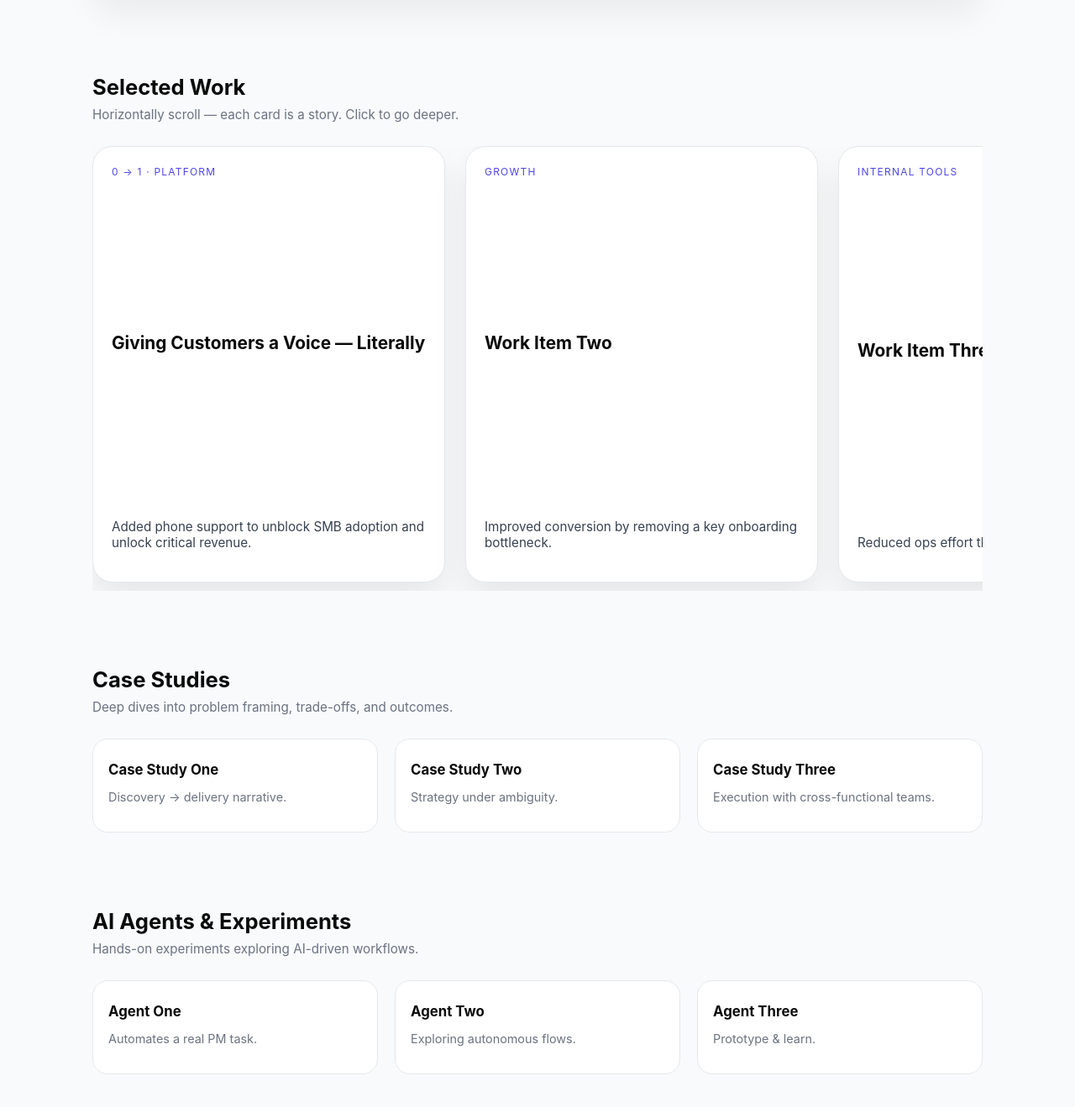
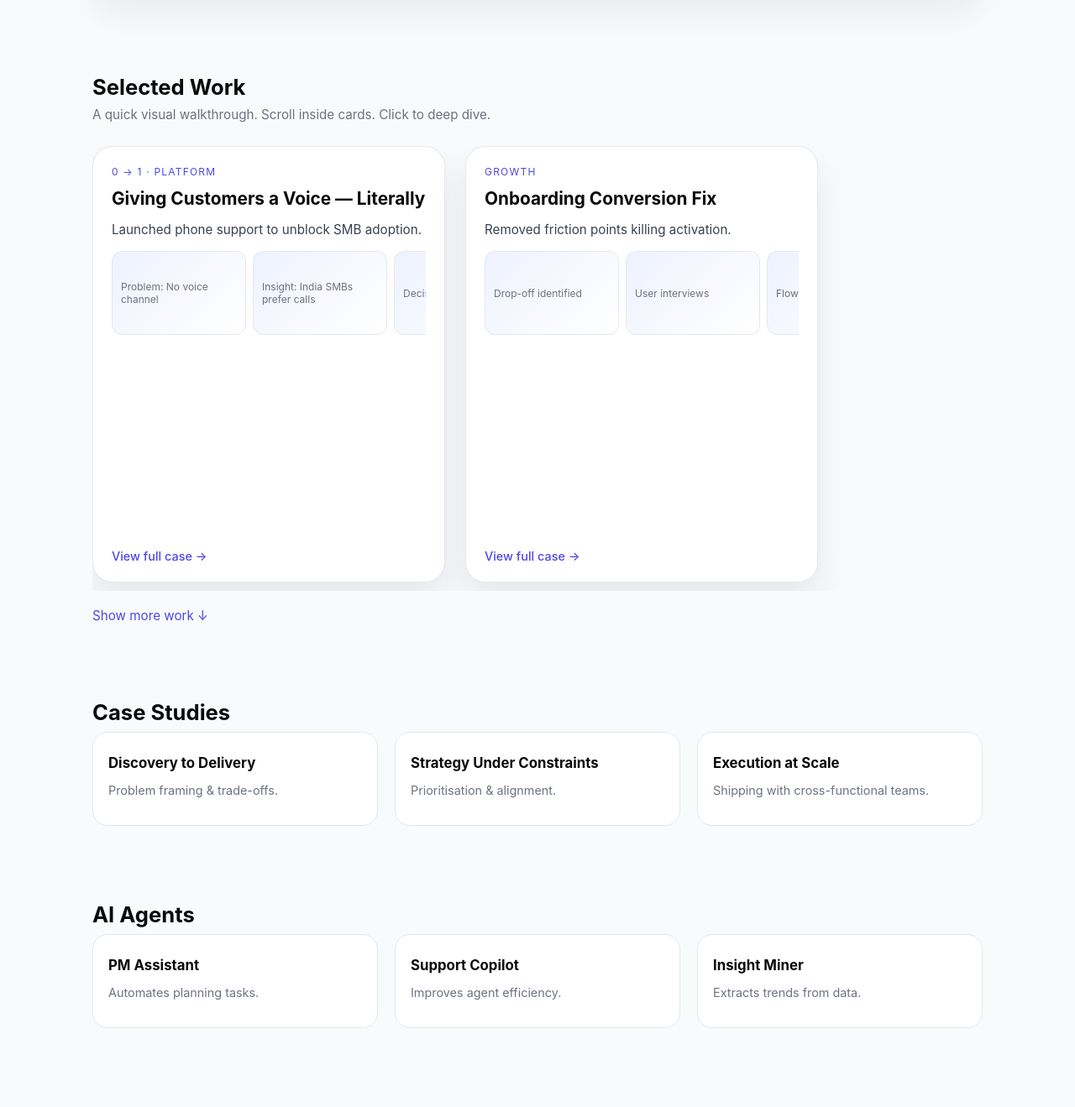
Before and after one commit to Ananya212/ananya-roy-pm, a Jekyll site: the page built from index.md, in a window 1280 px wide and 1400 px high, scrolled down 252 px. Shown: the top 1319 px of the window at 84% size. Built offline with Jekyll 4.4.1, drawn with Linux system fonts in a browser that asks for light colours.

Commit message:
Update index.md

```diff
--- a/index.md
+++ b/index.md
@@ -22,88 +22,114 @@ title: Ananya Roy — Product Manager
 <section class="section">
   <h2>Selected Work</h2>
   <div class="subtitle">
-    Horizontally scroll — each card is a story. Click to go deeper.
+    A quick visual walkthrough. Scroll inside cards. Click to deep dive.
   </div>
 
   <div class="work-carousel">
     <a class="work-card" href="work/phone-support">
-      <div class="work-meta">0 → 1 · Platform</div>
-      <h3>Giving Customers a Voice — Literally</h3>
-      <p>
-        Added phone support to unblock SMB adoption and unlock critical revenue.
-      </p>
+      <div>
+        <div class="work-meta">0 → 1 · Platform</div>
+        <h3>Giving Customers a Voice — Literally</h3>
+        <p>Launched phone support to unblock SMB adoption.</p>
+
+        <div class="slides">
+          <div class="slide">Problem: No voice channel</div>
+          <div class="slide">Insight: India SMBs prefer calls</div>
+          <div class="slide">Decision: Buy vs Build</div>
+          <div class="slide">Execution: Amazon Connect</div>
+          <div class="slide">Impact: Deals unblocked</div>
+        </div>
+      </div>
+      <div class="view-link">View full case →</div>
     </a>
 
     <a class="work-card" href="work/work-2">
-      <div class="work-meta">Growth</div>
-      <h3>Work Item Two</h3>
-      <p>
-        Improved conversion by removing a key onboarding bottleneck.
-      </p>
+      <div>
+        <div class="work-meta">Growth</div>
+        <h3>Onboarding Conversion Fix</h3>
+        <p>Removed friction points killing activation.</p>
+
+        <div class="slides">
+          <div class="slide">Drop-off identified</div>
+          <div class="slide">User interviews</div>
+          <div class="slide">Flow redesign</div>
+          <div class="slide">A/B test</div>
+          <div class="slide">+18% activation</div>
+        </div>
+      </div>
+      <div class="view-link">View full case →</div>
     </a>
 
-    <a class="work-card" href="work/work-3">
-      <div class="work-meta">Internal Tools</div>
-      <h3>Work Item Three</h3>
-      <p>
-        Reduced ops effort through workflow automation.
-      </p>
+    <a class="work-card extra-work hidden" href="work/work-3">
+      <div>
+        <div class="work-meta">Internal Tools</div>
+        <h3>Ops Automation</h3>
+        <p>Reduced manual effort for support teams.</p>
+
+        <div class="slides">
+          <div class="slide">Manual pain points</div>
+          <div class="slide">Workflow mapping</div>
+          <div class="slide">Automation rules</div>
+          <div class="slide">Rollout</div>
+          <div class="slide">40% time saved</div>
+        </div>
+      </div>
+      <div class="view-link">View full case →</div>
     </a>
 
-    <a class="work-card" href="work/work-4">
-      <div class="work-meta">AI · Productivity</div>
-      <h3>Work Item Four</h3>
-      <p>
-        Used AI to eliminate repetitive agent work.
-      </p>
+    <a class="work-card extra-work hidden" href="work/work-4">
+      <div>
+        <div class="work-meta">AI · Productivity</div>
+        <h3>Post-call Automation</h3>
+        <p>AI that writes notes & tags tickets.</p>
+
+        <div class="slides">
+          <div class="slide">Call transcripts</div>
+          <div class="slide">LLM summaries</div>
+          <div class="slide">Auto-tagging</div>
+          <div class="slide">Agent trust</div>
+          <div class="slide">Demo wow moment</div>
+        </div>
+      </div>
+      <div class="view-link">View full case →</div>
+    </a>
+  </div>
+
+  <div class="show-more" onclick="toggleWork()">Show more work ↓</div>
+</section>
+
+<section class="section">
+  <h2>Case Studies</h2>
+  <div class="cards">
+    <a class="card" href="case-studies/case-1">
+      <h3>Discovery to Delivery</h3>
+      <p>Problem framing & trade-offs.</p>
+    </a>
+    <a class="card" href="case-studies/case-2">
+      <h3>Strategy Under Constraints</h3>
+      <p>Prioritisation & alignment.</p>
+    </a>
+    <a class="card" href="case-studies/case-3">
+      <h3>Execution at Scale</h3>
+      <p>Shipping with cross-functional teams.</p>
     </a>
   </div>
 </section>
 
 <section class="section">
-  <h2>Case Studies</h2>
-  <div class="subtitle">
-    Deep dives into problem framing, trade-offs, and outcomes.
-  </div>
-
+  <h2>AI Agents</h2>
   <div class="cards">
-    <a class="card" href="case-studies/case-1">
-      <h3>Case Study One</h3>
-      <p>Discovery → delivery narrative.</p>
+    <a class="card" href="ai-agents/agent-1">
+      <h3>PM Assistant</h3>
+      <p>Automates planning tasks.</p>
     </a>
-
-    <a class="card" href="case-studies/case-2">
-      <h3>Case Study Two</h3>
-      <p>Strategy under ambiguity.</p>
+    <a class="card" href="ai-agents/agent-2">
+      <h3>Support Copilot</h3>
+      <p>Improves agent efficiency.</p>
     </a>
-
-    <a class="card" href="case-studies/case-3">
-      <h3>Case Study Three</h3>
-      <p>Execution with cross-functional teams.</p>
+    <a class="card" href="ai-agents/agent-3">
+      <h3>Insight Miner</h3>
+      <p>Extracts trends from data.</p>
     </a>
   </div>
 </section>
-
-<section class="section">
-  <h2>AI Agents & Experiments</h2>
-  <div class="subtitle">
-    Hands-on experiments exploring AI-driven workflows.
-  </div>
-
-  <div class="cards">
-    <a class="card" href="ai-agents/agent-1">
-      <h3>Agent One</h3>
-      <p>Automates a real PM task.</p>
-    </a>
-
-    <a class="card" href="ai-agents/agent-2">
-      <h3>Agent Two</h3>
-      <p>Exploring autonomous flows.</p>
-    </a>
-
-    <a class="card" href="ai-agents/agent-3">
-      <h3>Agent Three</h3>
-      <p>Prototype & learn.</p>
-    </a>
-  </div>
-</section>
```
